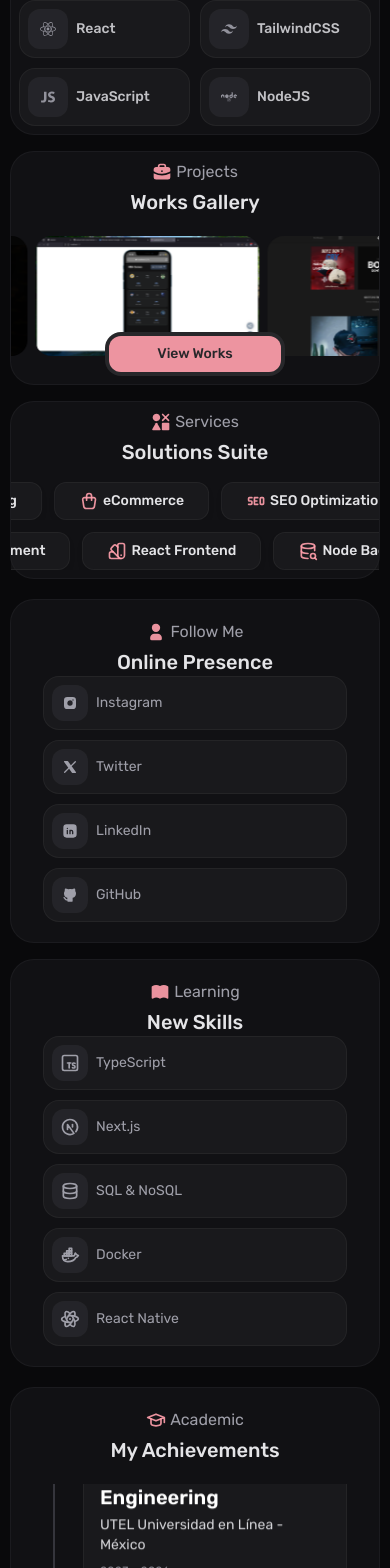
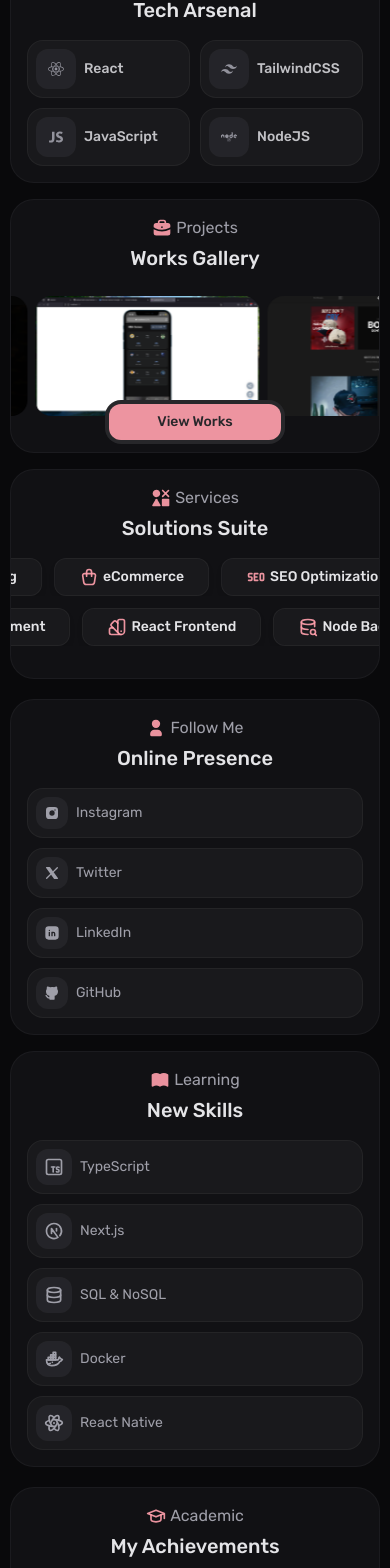
Before and after one commit to SamuelCam14/2025-portfolio, a React (Vite) app: page / in a window 390 px wide. Shown: the part 411-1979 px from the top of the page. Built offline with nearby package versions, Linux system fonts and the light colour scheme; a web font is replaced by a local one.

Commit message:
Mobile Responsive Finished

```diff
--- a/src/components/AboutMe/AboutMe.jsx
+++ b/src/components/AboutMe/AboutMe.jsx
@@ -32,7 +32,7 @@ const info = [
 
 export const AboutMe = () => {
   return (
-    <section className="flex flex-col w-full h-full px-2 py-2 md:px-5 justify-center gap-2 md:gap-6">
+    <section className="flex flex-col w-full h-full px-4 py-4 md:px-5 justify-center gap-4 md:gap-6">
       {/* Name Section */}
       <div className="flex justify-between">
         <div className="flex items-center gap-4">
@@ -98,7 +98,12 @@ export const AboutMe = () => {
 
       {/* CTA Buttons */}
       <div className="flex gap-2 w-full">
-        <a href="#" className="cta-btn">
+        <a
+          href="https://github.com/SamuelCam14"
+          target="_blank"
+          rel="noopener noreferrer"
+          className="cta-btn"
+        >
           <TbBrandGithub className="text-rose-300/90 h-5 w-5" />
           <ShinyText
             text="My GitHub"
@@ -107,7 +112,12 @@ export const AboutMe = () => {
             className="font-medium"
           />
         </a>
-        <a href="#" className="cta-btn">
+        <a
+          href="https://wa.me/526141703213?text=Hola%20Samuel%2C%20vi%20tu%20portafolio%20y%20me%20gustar%C3%ADa%20contactarte%20para%20trabajar%20contigo."
+          target="_blank"
+          rel="noopener noreferrer"
+          className="cta-btn"
+        >
           <TbBrandWhatsapp className="text-rose-300/90 h-5 w-5" />
           <ShinyText
             text="My WhatsApp"
--- a/src/components/AcademicAchievements/AcademicAchievements.jsx
+++ b/src/components/AcademicAchievements/AcademicAchievements.jsx
@@ -98,7 +98,7 @@ const AcademicAchievements = ({
   return (
     <div
       ref={containerRef}
-      className="pt-5 px-8 pb-0 relative overflow-hidden flex flex-col h-full w-full"
+      className="pt-4 px-4 pb-0 md:pt-5 md:px-8 relative overflow-hidden flex flex-col h-full w-full"
       onMouseEnter={pauseOnHover ? () => setIsHovered(true) : null}
       onMouseLeave={pauseOnHover ? () => setIsHovered(false) : null}
     >
@@ -107,7 +107,7 @@ const AcademicAchievements = ({
           <TbSchool className="h-5 w-5 text-rose-300/90" />
           <h2 className="text-zinc-400">Academic</h2>
         </div>
-        <p className="text-zinc-200 font-medium text-xl mt-1 mb-5 text-center">
+        <p className="text-zinc-200 font-medium text-xl mt-1 mb-4 md:mb-5 text-center">
           My Achievements
         </p>
       </div>
@@ -118,15 +118,15 @@ const AcademicAchievements = ({
           {loopedAchievements.map((achievement, index) => (
             <div
               key={`${achievement.id}-${index}`}
-              className="relative mb-8 flex items-start"
+              className="relative mb-6 md:mb-8 flex items-start"
             >
               <div className="absolute left-2.5 top-0 h-full w-0.5 bg-zinc-700/80"></div>
               <div className="absolute left-1 top-0 w-3.5 h-3.5 rounded-full bg-zinc-500 z-10 flex items-center justify-center">
                 <div className="w-2 h-2 rounded-full bg-zinc-300"></div>
               </div>
 
-              <div className="ml-10 bg-zinc-800/40 border border-zinc-800/80 rounded-2xl p-4 w-[calc(100%-40px)] flex flex-col justify-between transition-all duration-300 ease-in-out">
-                <h3 className="text-xl font-semibold text-white mb-1">
+              <div className="ml-8 md:ml-10 bg-zinc-800/40 border border-zinc-800/80 rounded-2xl p-3 md:p-4 w-[calc(100%-32px)] md:w-[calc(100%-40px)] flex flex-col justify-between transition-all duration-300 ease-in-out">
+                <h3 className="text-lg md:text-xl font-semibold text-white mb-1">
                   {achievement.title}
                 </h3>
                 <p className="text-zinc-300 text-sm mb-2">
--- a/src/components/Learning/Learning.jsx
+++ b/src/components/Learning/Learning.jsx
@@ -33,7 +33,7 @@ const socialLinks = [
 
 export const Learning = () => {
   return (
-    <div className="flex flex-col w-full h-full items-center text-center py-5 px-8">
+    <div className="flex flex-col w-full h-full items-center text-center p-4 pt-4 md:py-5 md:px-8 gap-4 md:gap-0">
       <div className="h-fit">
         <div className="flex gap-1 items-center justify-center">
           <TbBookFilled className="h-5 w-5 text-rose-300/90" />
@@ -47,7 +47,7 @@ export const Learning = () => {
           {socialLinks.map((link) => (
             <li key={link.name}>
               <div className="stacks-card text-zinc-400 font-normal hover:scale-105 transition-transform duration-200">
-                <div className="icon-container p-2">{link.icon}</div>
+                <div className="icon-container p-2 md:p-2">{link.icon}</div>
                 {link.name}
               </div>
             </li>
--- a/src/components/OnlinePresence/FollowMe.jsx
+++ b/src/components/OnlinePresence/FollowMe.jsx
@@ -32,7 +32,7 @@ const socialLinks = [
 
 export const FollowMe = () => {
   return (
-    <div className="flex flex-col w-full h-full items-center text-center py-5 px-8">
+    <div className="flex flex-col w-full h-full items-center text-center p-4 pt-4 md:py-5 md:px-8 gap-4 md:gap-0">
       <div className="h-fit">
         <div className="flex gap-1 items-center justify-center">
           <TbUserFilled className="h-5 w-5 text-rose-300/90" />
@@ -53,7 +53,7 @@ export const FollowMe = () => {
                 rel="noopener noreferrer"
                 className="stacks-card text-zinc-400 font-normal hover:scale-105 transition-transform duration-200"
               >
-                <div className="icon-container p-2.5">{link.icon}</div>
+                <div className="icon-container p-2 md:p-2.5">{link.icon}</div>
                 {link.name}
               </a>
             </li>
--- a/src/components/Projects/Projects.jsx
+++ b/src/components/Projects/Projects.jsx
@@ -19,7 +19,7 @@ export const Projects = () => {
   }, []);
 
   return (
-    <div className="flex flex-col w-full h-full items-center text-center py-2 md:py-5 px-0 gap-3 md:gap-0 relative">
+    <div className="flex flex-col w-full h-full items-center text-center pt-4 pb-4 md:py-5 px-0 gap-4 md:gap-0 relative">
       <div className="h-fit mb-2 md:mb-8">
         <div className="flex gap-1 items-center justify-center">
           <TbBriefcaseFilled className="h-5 w-5 text-rose-300/90" />
--- a/src/components/Solutions/SolutionSuite.jsx
+++ b/src/components/Solutions/SolutionSuite.jsx
@@ -45,7 +45,7 @@ export const SolutionSuite = () => {
   }, []);
 
   return (
-    <div className="flex flex-col w-full h-full items-center text-center py-2 md:py-5 px-0 gap-4 md:gap-0">
+    <div className="flex flex-col w-full h-full items-center text-center pt-4 pb-4 md:py-5 px-0 gap-4 md:gap-0">
       <div className="h-fit">
         <div className="flex gap-1 items-center justify-center">
           <TbIconsFilled className="h-5 w-5 text-rose-300/90" />
@@ -56,7 +56,7 @@ export const SolutionSuite = () => {
         </p>
       </div>
 
-      <div className="h-full w-full flex flex-col items-center justify-center">
+      <div className="h-full w-full flex flex-col items-center justify-center mb-4">
         {/* First scroll - opposite direction */}
         <div className="w-full inline-flex flex-nowrap overflow-hidden mb-3">
           <ul
--- a/src/components/Stacks/MyStacks.jsx
+++ b/src/components/Stacks/MyStacks.jsx
@@ -6,7 +6,7 @@ import "./myStacks.css";
 
 export const MyStacks = () => {
   return (
-    <div className="flex flex-col w-full h-full items-center text-center p-2 md:py-5 md:px-8 gap-4 md:gap-0">
+    <div className="flex flex-col w-full h-full items-center text-center p-4 pt-4 md:py-5 md:px-8 gap-4 md:gap-0">
       <div className="h-fit">
         <div className="flex gap-1 items-center justify-center">
           <HiSquare2Stack className="h-5 w-5 text-rose-300/90" />
--- a/src/components/WhoAmI/WhoAmI.jsx
+++ b/src/components/WhoAmI/WhoAmI.jsx
@@ -33,7 +33,7 @@ const socialLinks = [
 
 export const WhoAmI = () => {
   return (
-    <div className="flex flex-col w-full h-full items-center text-center py-5 px-8">
+    <div className="flex flex-col w-full h-full items-center text-center p-4 pt-4 md:py-5 md:px-8 gap-4 md:gap-0">
       <div className="h-fit">
         <div className="flex gap-1 items-center justify-center">
           <TbBookFilled className="h-5 w-5 text-rose-300/90" />
@@ -47,7 +47,7 @@ export const WhoAmI = () => {
           {socialLinks.map((link) => (
             <li key={link.name}>
               <div className="stacks-card text-zinc-400 font-normal hover:scale-105 transition-transform duration-200">
-                <div className="icon-container p-2">{link.icon}</div>
+                <div className="icon-container p-2 md:p-2">{link.icon}</div>
                 {link.name}
               </div>
             </li>
```
Also changed, not shown: src/components/WorkTogether/WorkTogether.jsx (+22 -20 lines).
